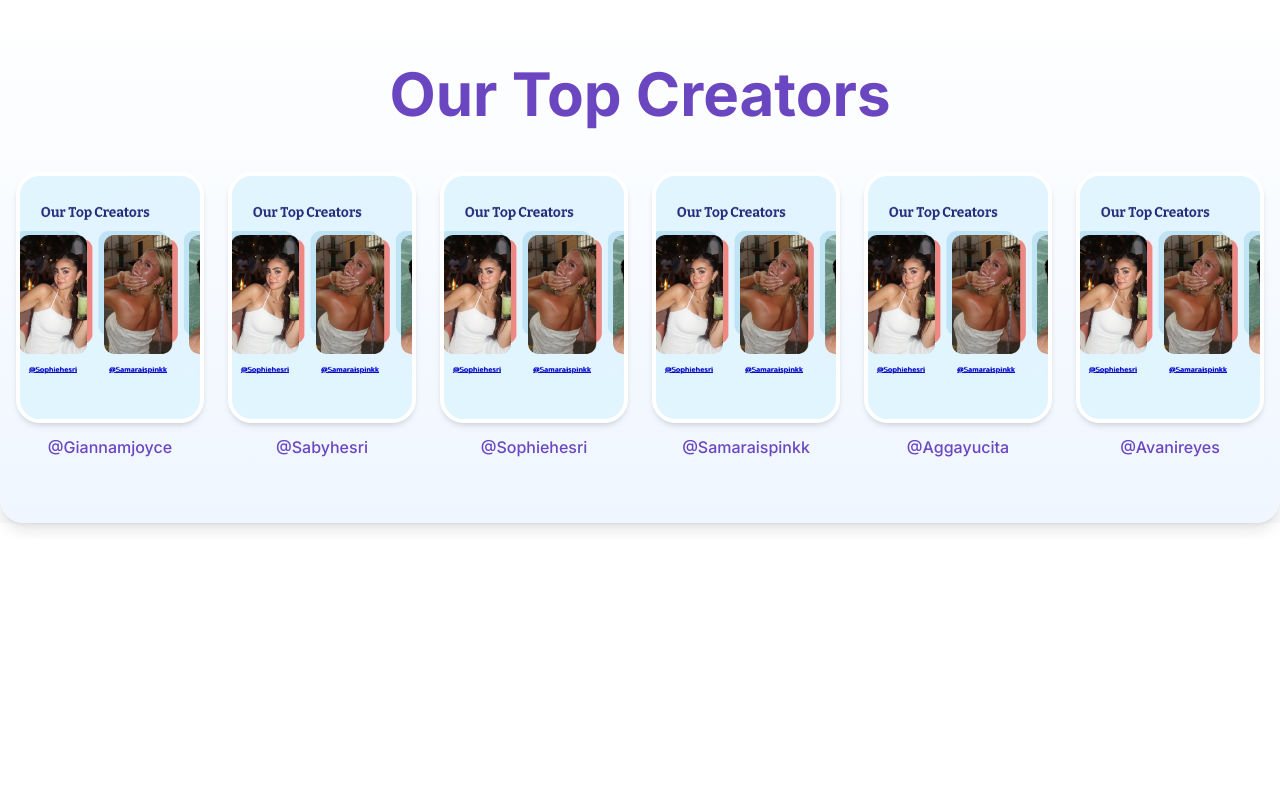
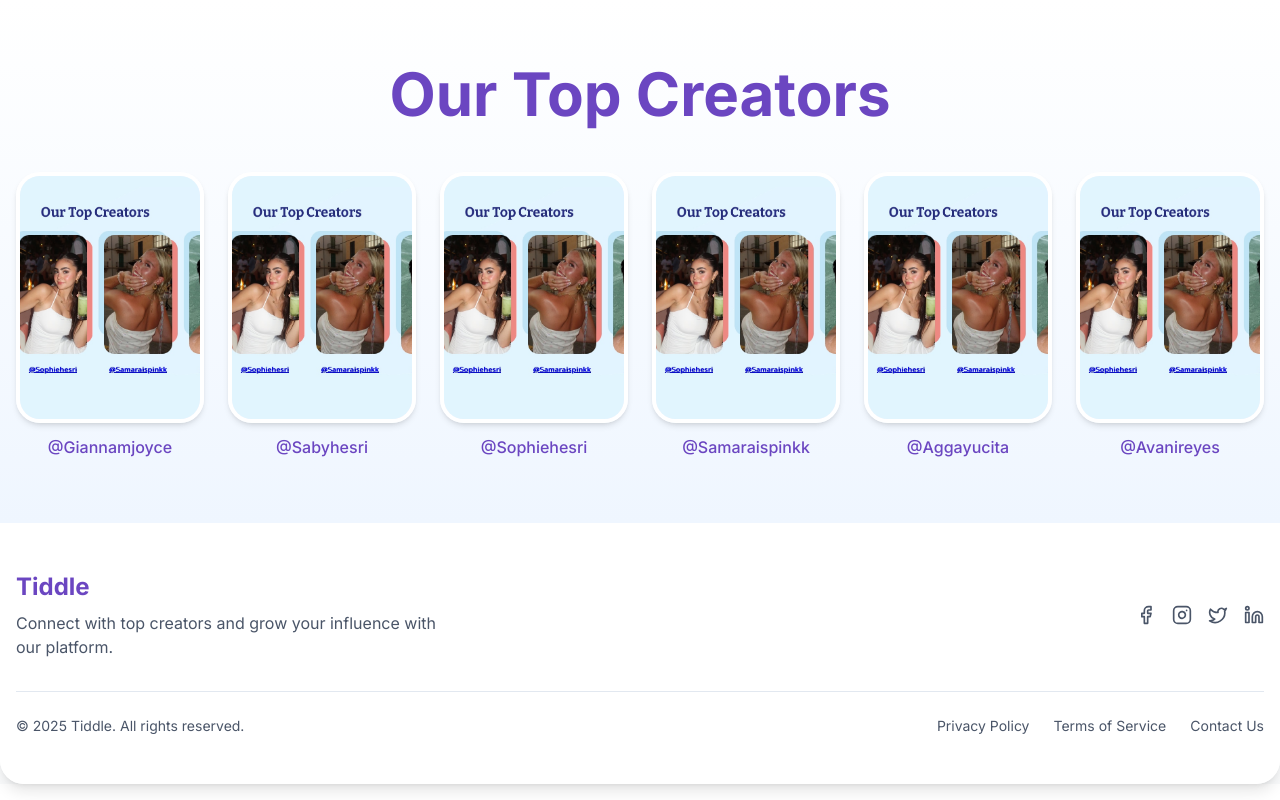
Before and after one commit to mitchkurtz123/tiddle-echo-creator, a React (Vite) app: page / in a window 1280 px wide. Shown: the part 1038-1838 px from the top of the page. Before the commit the page ends 1577 px from the top, so only its background shows below. Built offline with nearby package versions, Linux system fonts and the light colour scheme.

Commit message:
Add basic footer
Add a basic footer component to the application.

```diff
--- /dev/null
+++ b/src/components/Footer.tsx
@@ -0,0 +1,56 @@
+
+import React from 'react';
+import { Separator } from '@/components/ui/separator';
+import { Facebook, Instagram, Twitter, Linkedin } from 'lucide-react';
+
+const Footer: React.FC = () => {
+  return (
+    <footer className="py-12 bg-white">
+      <div className="container mx-auto px-4">
+        <div className="flex flex-col md:flex-row justify-between items-center mb-8">
+          <div className="mb-6 md:mb-0">
+            <h3 className="font-bold text-2xl text-tiddle-purple">Tiddle</h3>
+            <p className="text-tiddle-gray mt-2 max-w-md">
+              Connect with top creators and grow your influence with our platform.
+            </p>
+          </div>
+          <div className="flex items-center space-x-4">
+            <a href="#" className="text-tiddle-gray hover:text-tiddle-purple transition-colors">
+              <Facebook size={20} />
+            </a>
+            <a href="#" className="text-tiddle-gray hover:text-tiddle-purple transition-colors">
+              <Instagram size={20} />
+            </a>
+            <a href="#" className="text-tiddle-gray hover:text-tiddle-purple transition-colors">
+              <Twitter size={20} />
+            </a>
+            <a href="#" className="text-tiddle-gray hover:text-tiddle-purple transition-colors">
+              <Linkedin size={20} />
+            </a>
+          </div>
+        </div>
+
+        <Separator className="my-6" />
+
+        <div className="flex flex-col md:flex-row justify-between items-center">
+          <p className="text-tiddle-gray text-sm mb-4 md:mb-0">
+            &copy; {new Date().getFullYear()} Tiddle. All rights reserved.
+          </p>
+          <div className="flex space-x-6">
+            <a href="#" className="text-tiddle-gray hover:text-tiddle-purple text-sm transition-colors">
+              Privacy Policy
+            </a>
+            <a href="#" className="text-tiddle-gray hover:text-tiddle-purple text-sm transition-colors">
+              Terms of Service
+            </a>
+            <a href="#" className="text-tiddle-gray hover:text-tiddle-purple text-sm transition-colors">
+              Contact Us
+            </a>
+          </div>
+        </div>
+      </div>
+    </footer>
+  );
+};
+
+export default Footer;
--- a/src/pages/Index.tsx
+++ b/src/pages/Index.tsx
@@ -4,6 +4,7 @@ import Navigation from '@/components/Navigation';
 import Hero from '@/components/Hero';
 import ClientLogos from '@/components/ClientLogos';
 import TopCreators from '@/components/TopCreators';
+import Footer from '@/components/Footer';
 
 const Index: React.FC = () => {
   return (
@@ -13,6 +14,7 @@ const Index: React.FC = () => {
         <Hero />
         <ClientLogos />
         <TopCreators />
+        <Footer />
       </div>
     </div>
   );
```
